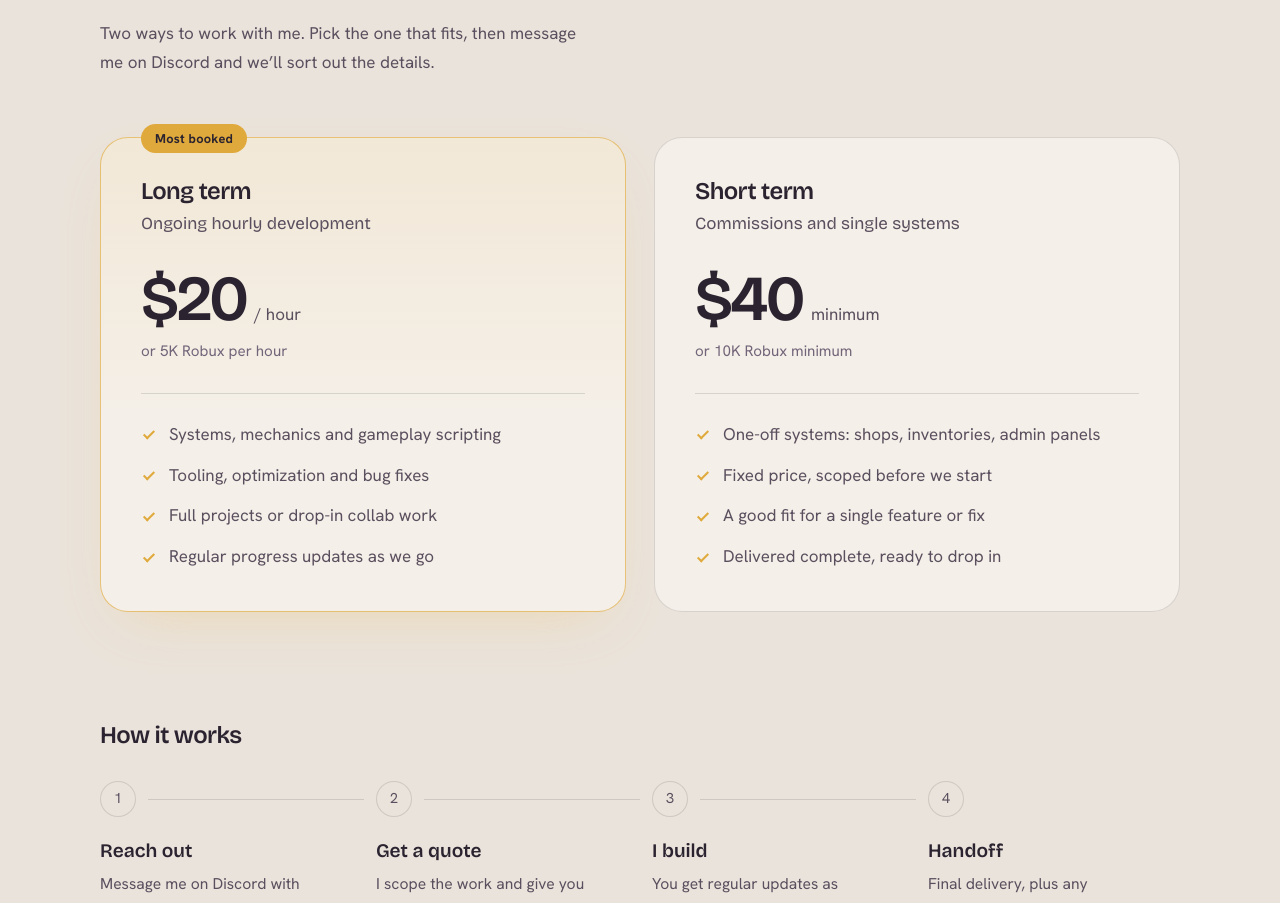
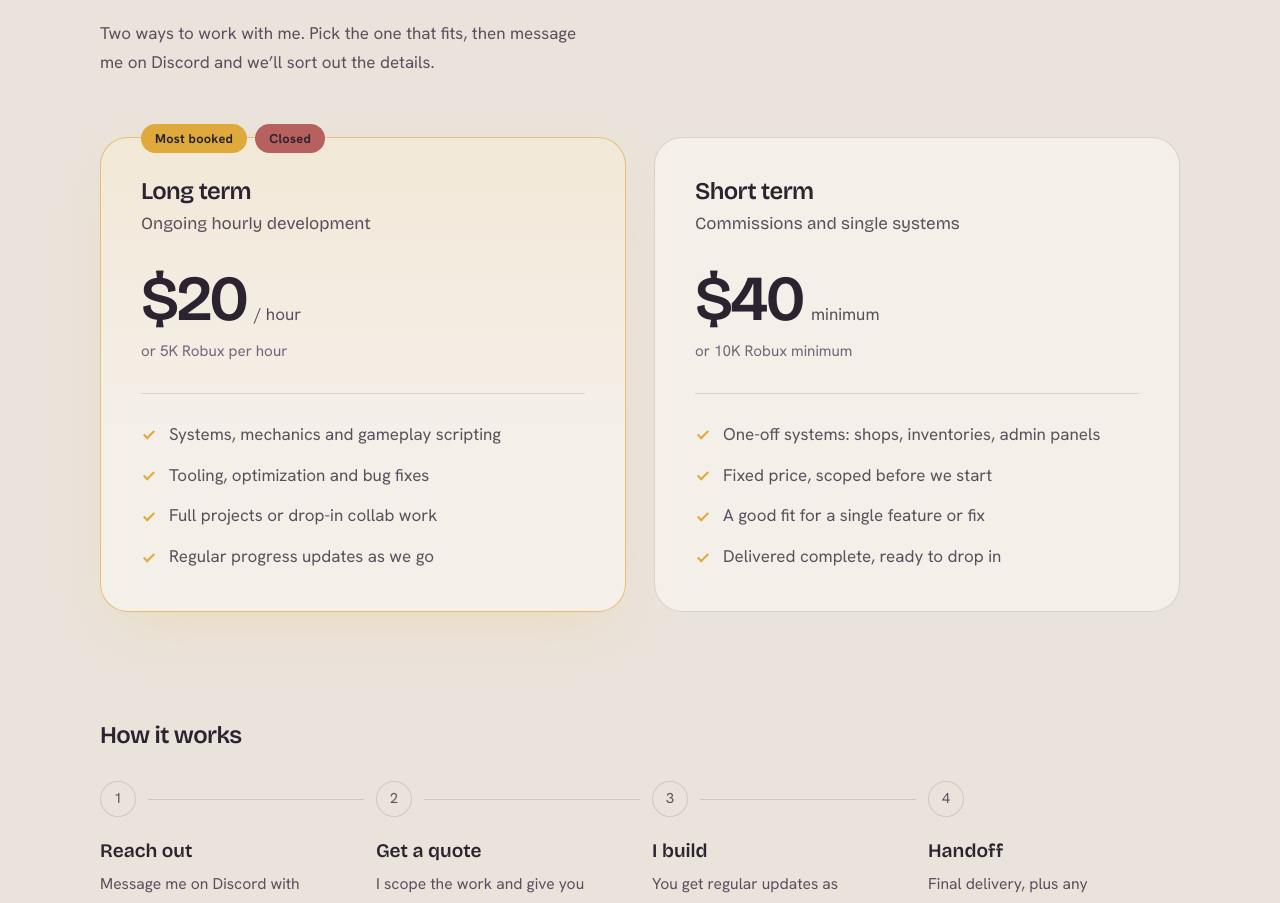
Before and after one commit to ItzMrRatsP/port-website, a Next.js app: page / in a window 1280 px wide. Shown: the part 3230-4133 px from the top of the page. Built offline with nearby package versions, Linux system fonts and the light colour scheme; no server answers.

Commit message:
add  --closed

```diff
--- a/app/globals.css
+++ b/app/globals.css
@@ -27,6 +27,7 @@
 	--star-opacity: 0;
 
 	--cheese: #e0a93b;
+	--closed: #b7615f;
 	--rat: #5f5565;
 	--rat-eye: #f4efe8;
 	--rat-pink: #e3a9b2;
@@ -142,7 +143,6 @@ img {
 	outline: 2px solid var(--accent);
 	outline-offset: 3px;
 }
-
 
 /* ---------- guard rails ----------
    If an older stylesheet is still loaded, these win regardless of order
@@ -838,7 +838,6 @@ html body h1 {
 	object-fit: cover;
 }
 
-
 /* Footer under the thumbnail. The icon is pulled up so it hangs over the
    thumbnail's bottom-left corner. */
 .stage-foot {
@@ -1029,10 +1028,20 @@ html body h1 {
 	border-color: var(--cheese);
 }
 
-.plan-flag {
+.plan-flags {
 	position: absolute;
 	top: -14px;
 	left: clamp(26px, 3.4vw, 40px);
+	display: flex;
+	flex-direction: row;
+	flex-wrap: wrap; /* wraps on narrow screens instead of overflowing */
+	gap: 8px;
+	margin: 0;
+	padding: 0;
+	list-style: none; /* removes bullets */
+}
+
+.plan-flag {
 	padding: 4px 14px;
 	border-radius: 999px;
 	background: var(--cheese);
@@ -1040,8 +1049,14 @@ html body h1 {
 	font-size: 0.8rem;
 	font-weight: 700;
 	letter-spacing: 0.02em;
-}
-
+	white-space: nowrap;
+}
+
+/* Only needed if the closed variant should look different */
+.plan-flag--closed {
+	background: var(--closed);
+	/* e.g. background: var(--something-else); */
+}
 .plan-tag {
 	margin-top: 6px;
 	font-family: var(--font-serif);
--- a/app/page.tsx
+++ b/app/page.tsx
@@ -290,7 +290,10 @@ export default function Home() {
 
 						<div className="plans">
 							<article className="plan plan--featured">
-								<span className="plan-flag">Most booked</span>
+								<ul className="plan-flags">
+									<li className="plan-flag">Most booked</li>
+									<li className="plan-flag plan-flag--closed">Closed</li>
+								</ul>
 								<h3>Long term</h3>
 								<p className="plan-tag">Ongoing hourly development</p>
 								<p className="plan-price">
```
